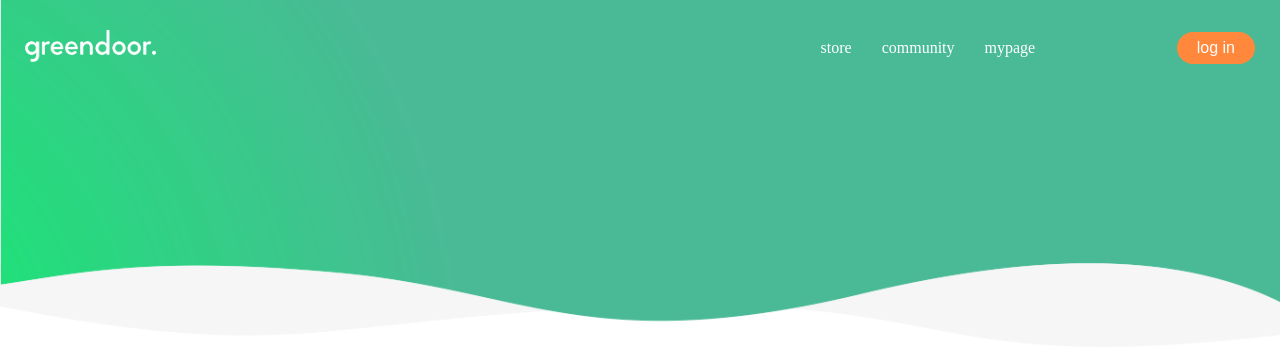
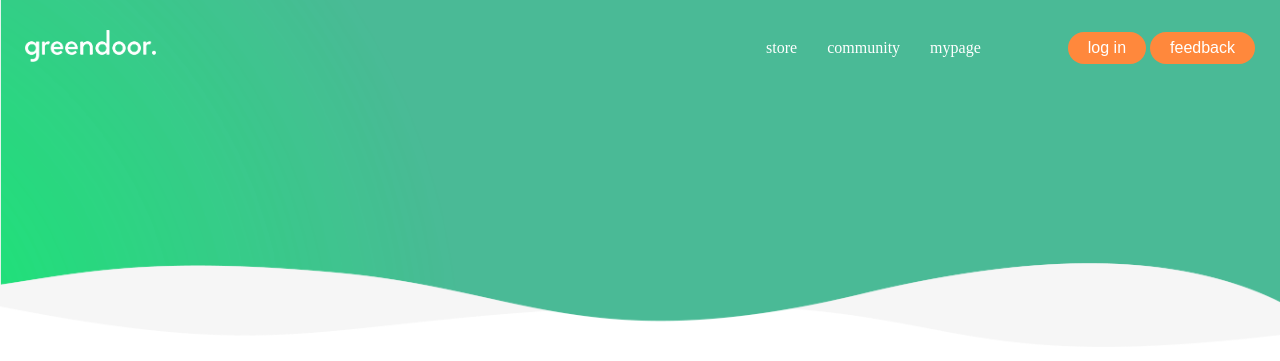
Before and after one commit to 4-tune-studio/greendoor, a Django app: template templates/indexbase.html in a window 1280 px wide. Shown: the top 361 px of the page. Run offline with Django 4.2, Linux system fonts and the light colour scheme; the template is opened without the code that fills it, so the values that code supplies are empty; some libraries are stand-ins or nearby versions.

Commit message:
feedback button commit

```diff
--- a/templates/detailbase.html
+++ b/templates/detailbase.html
@@ -31,6 +31,7 @@
     {% else %}
         <a class="sign" href="{% url 'user:sign-in' %}"><button>log in</button></a>
     {% endif %}
+    <a class="sign" href="https://kkitokki.notion.site/TEAM-2-GREENDOOR-ab1ba0cd030c459593795e17817e11e6"><button>feedback</button></a>
     </div>
     <a href="#" class="navbar-toggle">
         <i class="fa-solid fa-bars"></i>
--- a/templates/indexbase.html
+++ b/templates/indexbase.html
@@ -32,6 +32,7 @@
     {% else %}
         <a class="sign" href="{% url 'user:sign-in' %}"><button>log in</button></a>
     {% endif %}
+    <a class="sign" href="https://kkitokki.notion.site/TEAM-2-GREENDOOR-ab1ba0cd030c459593795e17817e11e6"><button>feedback</button></a>
     </div>
     <a href="#" class="navbar-toggle">
         <i class="fa-solid fa-bars"></i>
```
